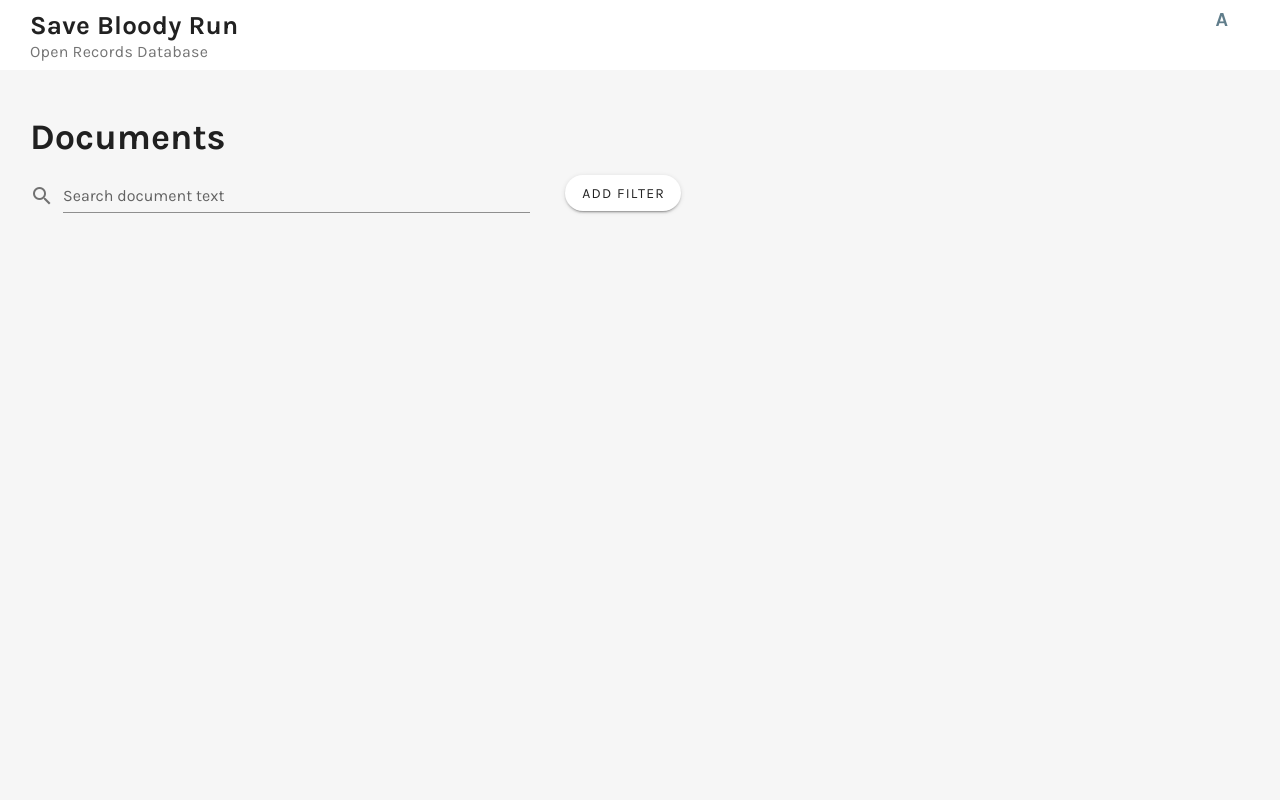
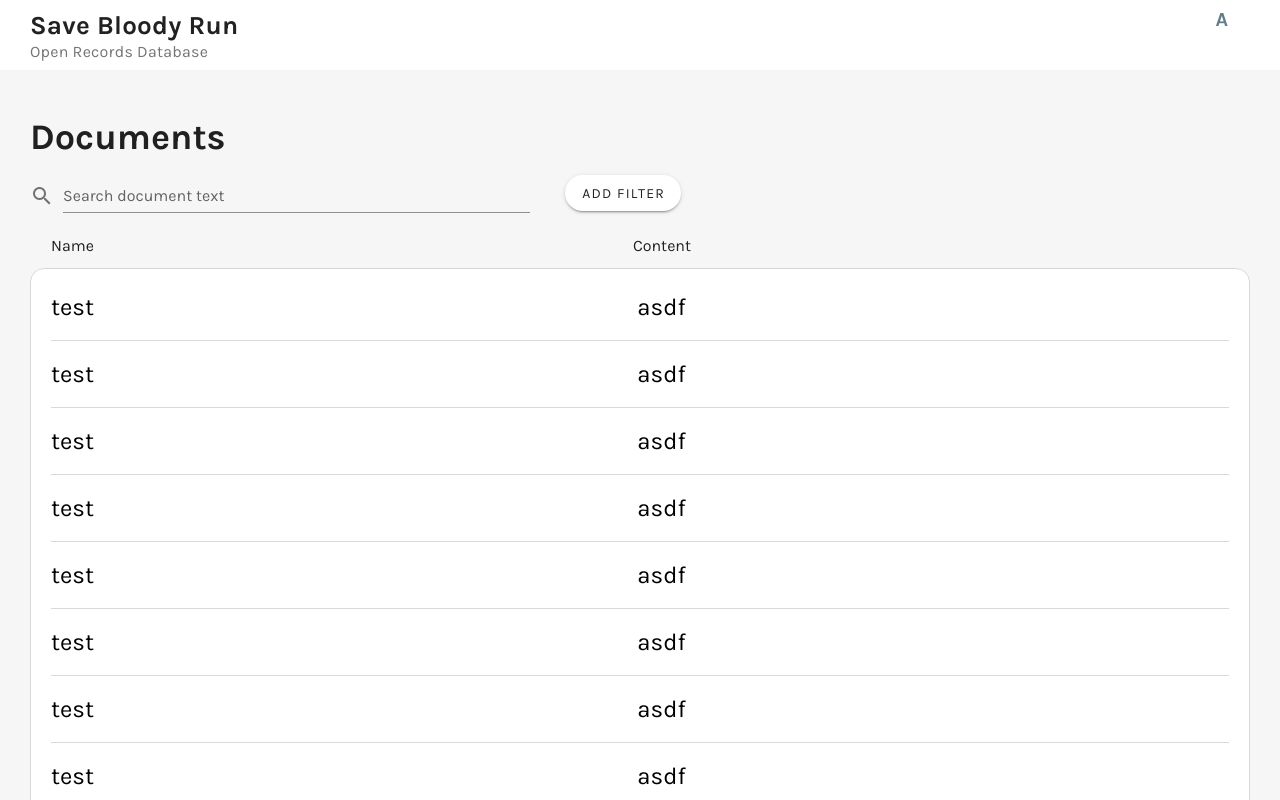
Before and after one commit to logan-laughery/sbl-document-ui, a Vue app: page / in a window 1280 px wide. Shown: the top 800 px of the page. Built offline with nearby package versions, Linux system fonts and the light colour scheme.

Commit message:
Add table

```diff
--- a/src/components/DocumentList/DocumentList.vue
+++ b/src/components/DocumentList/DocumentList.vue
@@ -20,7 +20,10 @@
         </v-btn>
       </div>
     </div>
-    <Table/>
+    <Table
+      :columns="tableColumns"
+      :rows="rows"
+    />
   </div>
 </template>
 
@@ -33,10 +36,74 @@ export default {
     tableColumns: [
       {
         name: 'Name',
+        accessor: 'name'
       },
       {
         name: 'Content',
+        accessor: 'content'
       }
+    ],
+    rows: [
+        {
+            name: 'test',
+            content: 'asdf'
+        },
+        {
+            name: 'test',
+            content: 'asdf'
+        },
+        {
+            name: 'test',
+            content: 'asdf'
+        },
+        {
+            name: 'test',
+            content: 'asdf'
+        },
+        {
+            name: 'test',
+            content: 'asdf'
+        },
+        {
+            name: 'test',
+            content: 'asdf'
+        },
+        {
+            name: 'test',
+            content: 'asdf'
+        },
+        {
+            name: 'test',
+            content: 'asdf'
+        },
+        {
+            name: 'test',
+            content: 'asdf'
+        },
+        {
+            name: 'test',
+            content: 'asdf'
+        },
+        {
+            name: 'test',
+            content: 'asdf'
+        },
+        {
+            name: 'test',
+            content: 'asdf'
+        },
+        {
+            name: 'test',
+            content: 'asdf'
+        },
+        {
+            name: 'test',
+            content: 'asdf'
+        },
+        {
+            name: 'test',
+            content: 'asdf'
+        }
     ]
   }),
   components: {
--- a/src/components/DocumentList/Table.vue
+++ b/src/components/DocumentList/Table.vue
@@ -1,22 +1,80 @@
 <template>
   <div class="table">
-    <div
-      v-for="(column, i) in columns"
-      :key="i"
-    >
-      {column.name}
+    <div class="table-header">
+      <div
+        class="table-header-column"
+        v-for="(column, i) in columns"
+        :key="i"
+      >
+        {{column.name}}
+      </div>
     </div>
     <div class="body">
+      <Card>
+        <div
+          v-for="(row, i) in rows"
+          :key="i"
+        >
+          <div class="table-row">
+            <div
+              class="table-row-column"
+              v-for="(column, i) in columns"
+              :key="i"
+            >
+              {{row[column.accessor]}}
+            </div>
+          </div>
+          <div
+            v-if="i !== (rows.length - 1)"
+            class="table-row-divider"
+          />
+        </div>
+      </Card>
     </div>
   </div>
 </template>
 
 <script>
+import Card from '@/components/Shared/Card';
+
 export default {
   name: 'Table',
-  props: ['columns'],
+  components: {
+    Card,
+  },
+  props: ['columns', 'rows'],
 };
 </script>
 
 <style>
+.table-row {
+  display: flex;
+  flex-direction: row;
+}
+
+.table-header {
+  display: flex;
+  flex-direction: row;
+  padding-left: 21px;
+  padding-right: 20px;
+  padding-bottom: 10px;
+}
+
+.table-header-column {
+  flex-grow: 1;
+}
+
+.table-row-column {
+  font-size: 24px;
+  color: #000000;
+  flex-grow: 1;
+}
+
+.table-row-divider {
+  width: 100%;
+  height: 1px;
+  background-color: #d9d9d9;
+  margin-top: 15px;
+  margin-bottom: 15px;
+}
 </style>
--- /dev/null
+++ b/src/components/Shared/Card.vue
@@ -0,0 +1,22 @@
+<template>
+  <div class="card">
+    <slot/>
+  </div>
+</template>
+
+<script>
+export default {
+  name: 'Card'
+};
+</script>
+
+<style>
+.card {
+    background-color: #ffffff;
+    border-radius: 14px;
+    border-width: 1px;
+    border-style: solid;
+    border-color: #d8d8d8;
+    padding: 20px;
+}
+</style>
```
Also changed, not shown: 1 other file (tests, documents, lock files or other folders).
